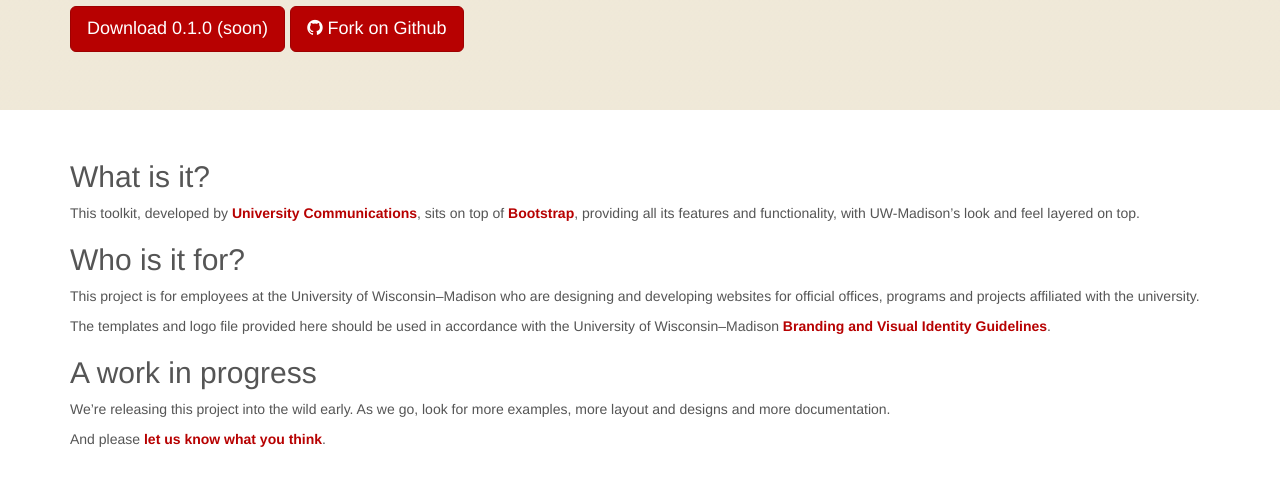
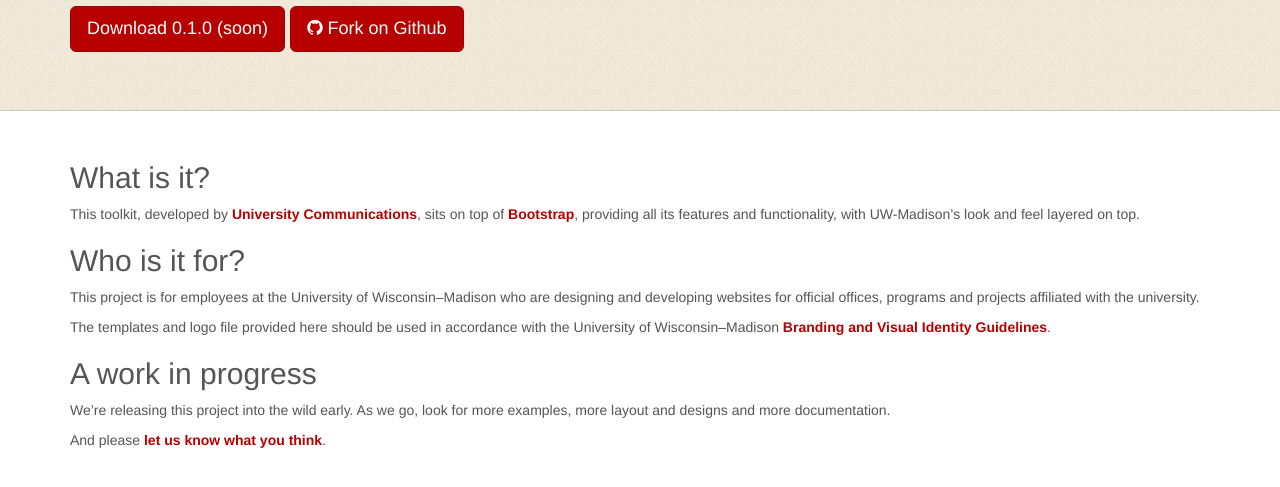
Before and after one commit to UWMadisonUcomm/uw-ui-toolkit, a Jekyll site: the page built from index.md, in a window 1280 px wide. Shown: the part 250-737 px from the top of the page. Built offline with Jekyll 4.4.1, drawn with Linux system fonts in a browser that asks for light colours; nearby versions of some CDN libraries; Markdown is read by kramdown in place of the engine named in the settings.

Commit message:
Heavier jumbo texture.

```diff
--- a/_layouts/default.html
+++ b/_layouts/default.html
@@ -22,6 +22,7 @@
       }
       .hero {
         background-image:url('/doc-assets/jumbo-pattern.png');
+        border-bottom:1px solid #C8C8C8;
       }
     </style>
   </head>
```
Also changed, not shown: doc-assets/jumbo-pattern.png.
